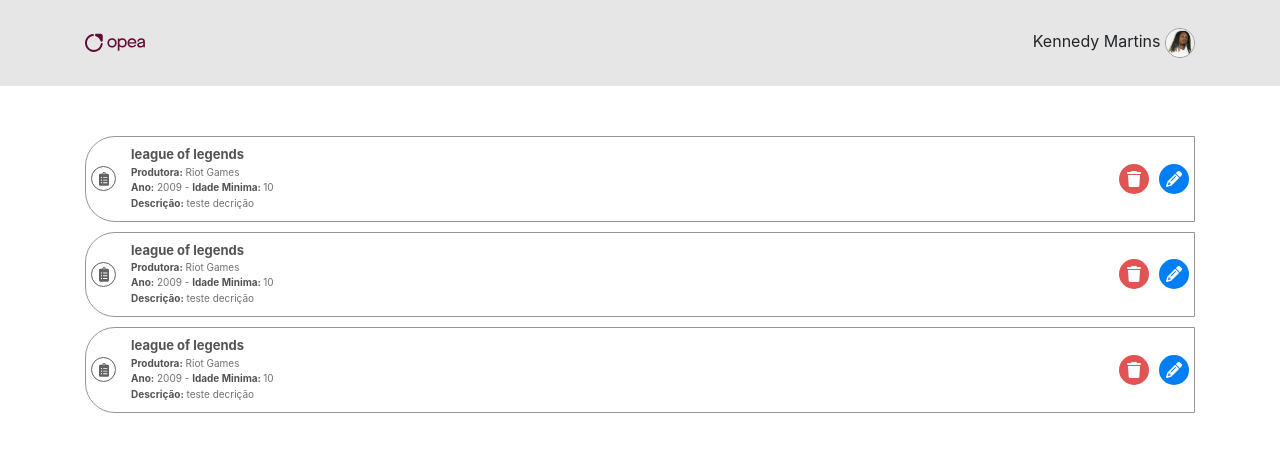
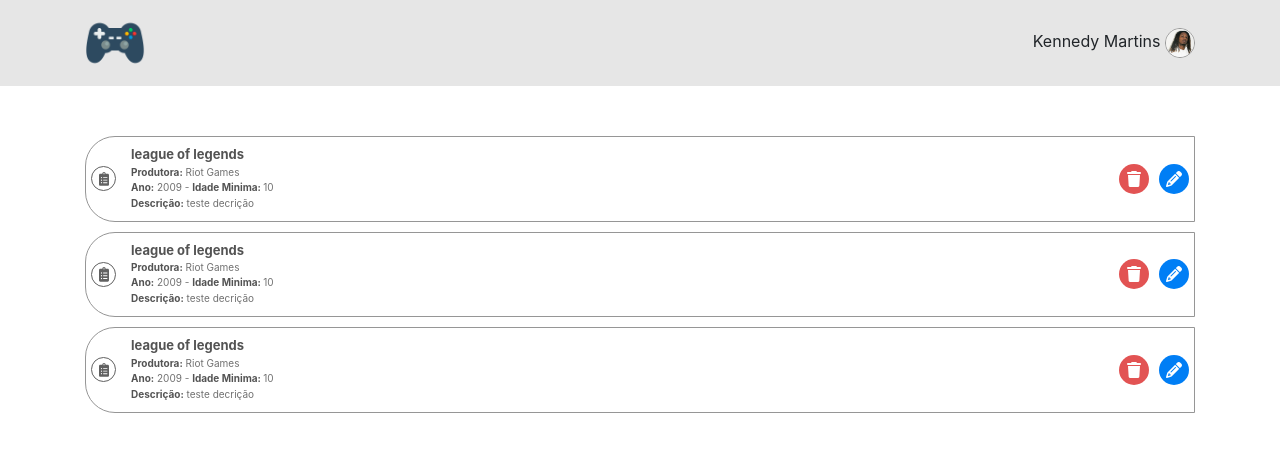
Before and after one commit to KennedyMartinsB/Avaliacao-Grupo-ICOM, an Angular app in the folder avaliacao-icom/: page / in a window 1280 px wide. Shown: the top 452 px of the page. Built offline with nearby package versions, Linux system fonts and the light colour scheme; data requests are answered from the project's data file.

Commit message:
Feature: alteração de logo

```diff
--- a/avaliacao-icom/src/app/components/header/header.component.html
+++ b/avaliacao-icom/src/app/components/header/header.component.html
@@ -1,7 +1,7 @@
 <nav class="navbar bg-body-tertiary">
   <div class="container">
     <a class="navbar-brand" href="#">
-      <img src="../../../assets/img/logo-opea.svg" alt="Bootstrap" width="60" height="60">
+      <img src="../../../assets/img/joystick.png" alt="Bootstrap" width="60" height="60">
     </a>
     <div class="navbar-text">
       Kennedy Martins
```
Also changed, not shown: avaliacao-icom/instalacao-json-server.txt (added), avaliacao-icom/src/assets/img/joystick.png (added).
